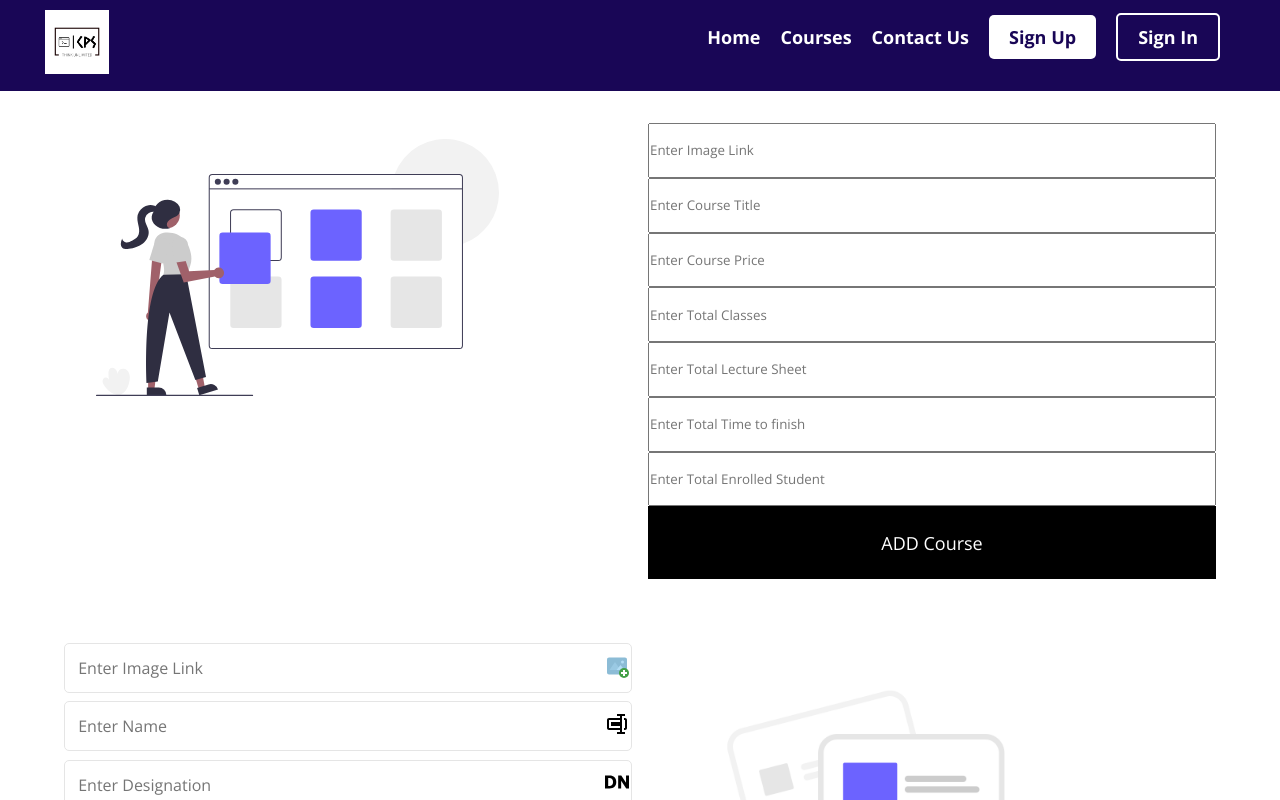
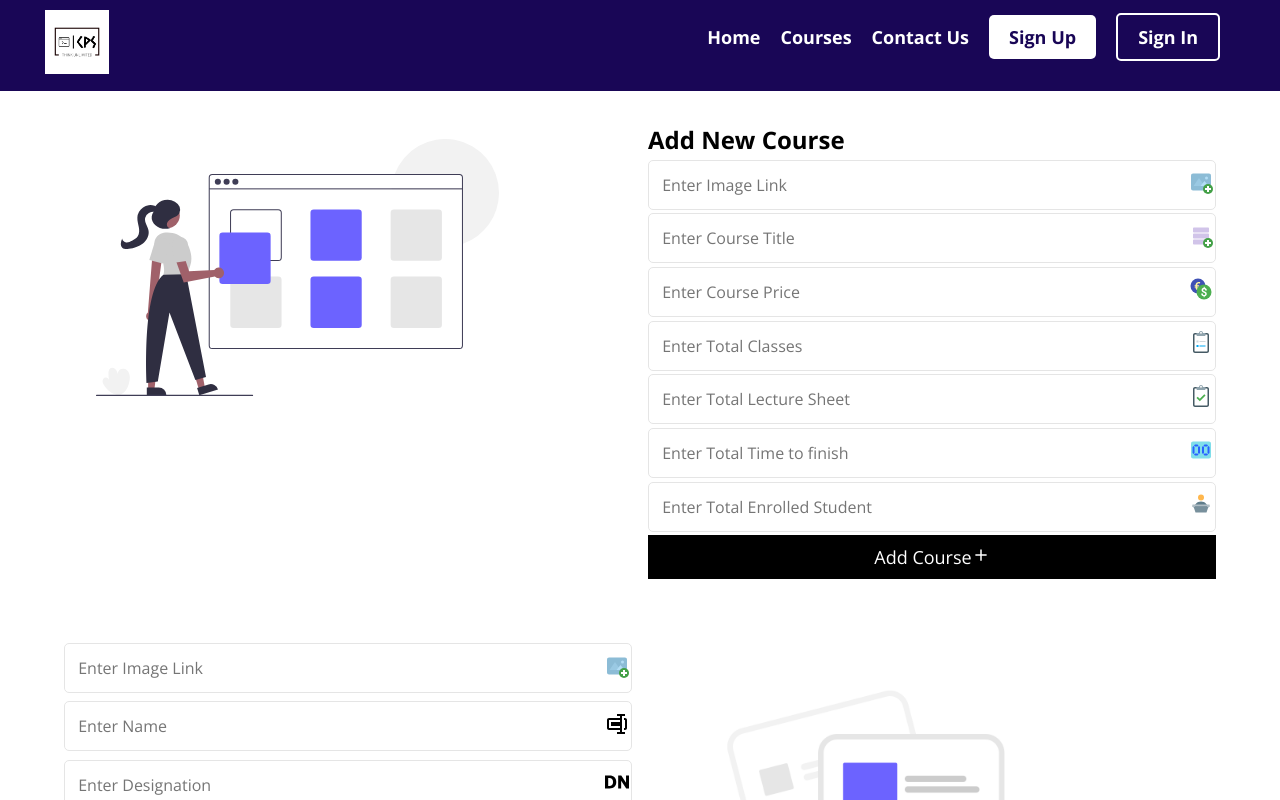
Before and after one commit to mdadul/cps-client, a React (Create React App) app: page /courses in a window 1280 px wide. Shown: the top 800 px of the page. Built offline with nearby package versions, Linux system fonts and the light colour scheme.

Commit message:
Update 4 files

```diff
--- a/src/components/CourseForm.js
+++ b/src/components/CourseForm.js
@@ -1,10 +1,20 @@
 import React from "react";
 import { useRef } from "react";
 import Form from "./Form";
+import classes from "../stylesheet/TextInput.module.css";
 
-// import TextInput from './TextInput'
+//  icon import from react icons
+import {
+  FcAddImage,
+  FcAddDatabase,
+  FcCurrencyExchange,
+  FcSurvey,
+  FcInspection,
+  FcDisplay,
+  FcPodiumWithSpeaker,
+} from "react-icons/fc";
 
-export default function CourseForm() {
+export default function CourseForm({ title, btnTitle, icon }) {
   const imageRef = useRef();
   const titleRef = useRef();
   const priceRef = useRef();
@@ -54,49 +64,89 @@ export default function CourseForm() {
   return (
     <>
       <Form style={{ height: "520px" }} onSubmit={handleCourseForm}>
+        <h2>{title}</h2>
+        <div className={classes.textInput}>
           <input
             type="text"
             placeholder="Enter Image Link"
             required
             ref={imageRef}
           />
+          <h2>
+            <FcAddImage />
+          </h2>
+        </div>
+        <div className={classes.textInput}>
           <input
             type="text"
             placeholder="Enter Course Title"
             required
             ref={titleRef}
           />
+          <h2>
+            <FcAddDatabase />
+          </h2>
+        </div>
+        <div className={classes.textInput}>
           <input
             type="text"
             placeholder="Enter Course Price"
             required
             ref={priceRef}
           />
+          <h2>
+            <FcCurrencyExchange />
+          </h2>
+        </div>
+        <div className={classes.textInput}>
           <input
             type="text"
             placeholder="Enter Total Classes"
             required
             ref={totalClassRef}
           />
+          <h2>
+            <FcSurvey />
+          </h2>
+        </div>
+        <div className={classes.textInput}>
           <input
             type="text"
             placeholder="Enter Total Lecture Sheet"
             required
             ref={totalLectureRef}
           />
+          <h2>
+            <FcInspection />
+          </h2>
+        </div>
+        <div className={classes.textInput}>
           <input
             type="text"
             placeholder="Enter Total Time to finish"
             required
             ref={totalTimeRef}
           />
+          <h2>
+            <FcDisplay />
+          </h2>
+        </div>
+        <div className={classes.textInput}>
           <input
             type="text"
             placeholder="Enter Total Enrolled Student"
             required
             ref={totalStudentRef}
           />
-        <button type="submit">ADD Course</button>
+          <h2>
+            <FcPodiumWithSpeaker />
+          </h2>
+        </div>
+
+        <button type="submit">
+          {btnTitle}
+          {icon}
+        </button>
       </Form>
     </>
   );
--- a/src/components/Instructor.js
+++ b/src/components/Instructor.js
@@ -6,7 +6,7 @@ import { BsGithub, BsLinkedin } from "react-icons/bs";
 // import { Link } from 'react-router-dom'
 
 export default function Instructor(props) {
-  const [image,name,designation,institution] = props.instructor;
+  const [image, name, designation, institution] = props.ourInstrutors;
   return (
     <div className={classes.card}>
       <img src={image} alt="member-avater" style={{ width: "100%" }} />
--- a/src/components/InstrutorAddFrom.jsx
+++ b/src/components/InstrutorAddFrom.jsx
@@ -2,6 +2,7 @@ import React from "react";
 import { useRef } from "react";
 import Form from "./Form";
 import classes from "../stylesheet/TextInput.module.css";
+// icon from react icon
 import { FcAddImage } from "react-icons/fc";
 import { BiRename } from "react-icons/bi";
 import { SiDesignernews } from "react-icons/si";
--- a/src/components/pages/Courses.js
+++ b/src/components/pages/Courses.js
@@ -6,6 +6,8 @@ import education from "../../img/update.svg";
 import add from '../../img/add.png';
 import InstructorAddForm from "../InstrutorAddFrom";
 import { useEffect } from "react";
+import { IoMdAdd } from "react-icons/io";
+
 export default function Courses() {
   useEffect(() => {
     document.title = "Add Course-CPS";
@@ -15,7 +17,7 @@ export default function Courses() {
       <Nav />
       <div className="container column">
         <Illustration src={education} />
-        <CourseForm />
+        <CourseForm title="Add New Course" btnTitle ="Add Course" icon={<IoMdAdd/>}/>
       </div>
       <div className="container column">
         <InstructorAddForm />
```
Lines whose indentation alone changed are shown as unchanged.
